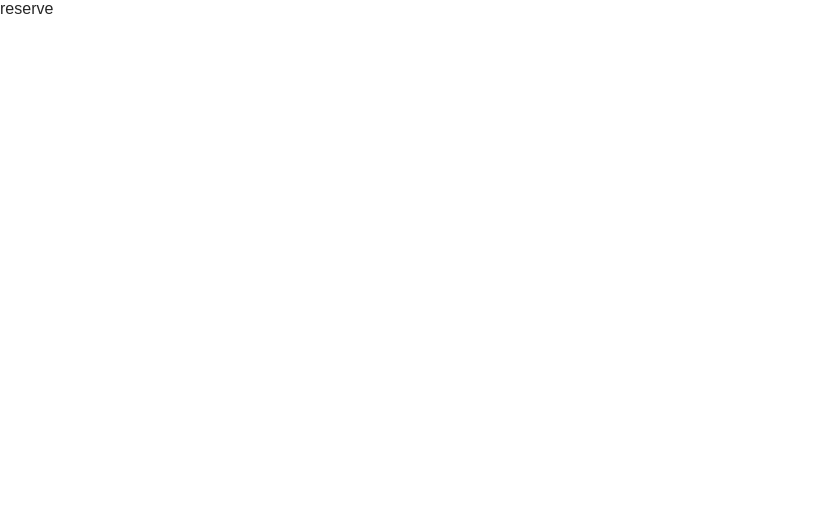
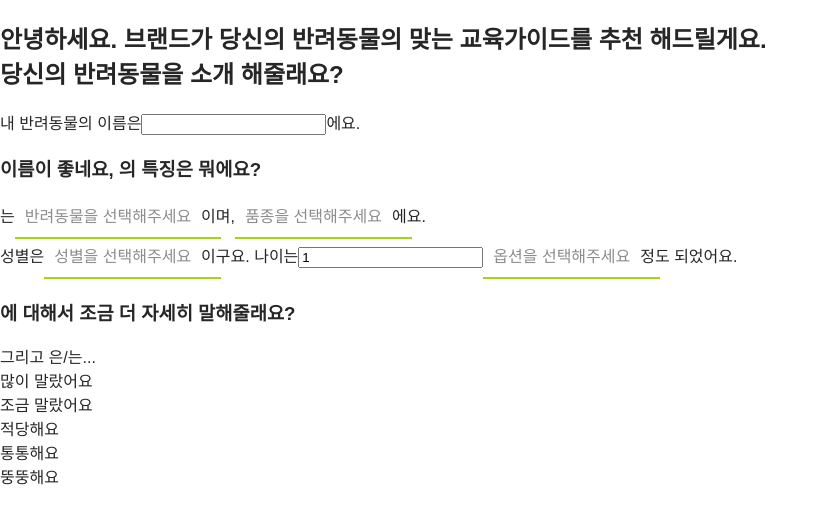
Before and after one commit to fastcampus-hackaton/fds-sps-hackaton, a React (Create React App) app: page /reserve in a window 1280 px wide. Shown: the top 524 px of the page, without its empty margins (0-828 px from the left). Built offline with nearby package versions, Linux system fonts and the light colour scheme.

Commit message:
Modify reserve component Add input, combo box component, options

```diff
--- a/src/components/Reserve.js
+++ b/src/components/Reserve.js
@@ -1,8 +1,245 @@
 import React, { Component } from "react";
+import ComboBox from "./ComboBox";
 
 class Reserve extends Component {
+  state = {
+    visible: true,
+    brand: "브랜드",
+    species: ["멍멍이", "고양이"],
+    kinds: {
+      dogs: ["스피츠", "섀퍼드", "말티즈"],
+      cats: ["코리안 숏컷", "아메리칸 숏컷", "페르시안"]
+    },
+    agesTerm: ["주", "개월", "연"],
+    genders: ["암컷", "수컷"],
+    weights: [
+      "많이 말랐어요",
+      "조금 말랐어요",
+      "적당해요",
+      "통통해요",
+      "뚱뚱해요"
+    ],
+    myPet: {
+      name: "",
+      species: "",
+      kind: "",
+      gender: "",
+      agesNum: 1,
+      agesTerm: "",
+      weight: 2
+    }
+  };
+  handleChangeName = e => {
+    const value = e.target.value;
+    this.setState(prevState => ({
+      myPet: {
+        ...prevState.myPet,
+        name: value
+      }
+    }));
+  };
+  handleContinue = () => {
+    this.setState({
+      visible: true
+    });
+  };
+  changeSpecies = item => {
+    this.setState(prevState => ({
+      myPet: {
+        ...prevState.myPet,
+        species: item,
+        kind: ""
+      }
+    }));
+  };
+  changeKinds = item => {
+    this.setState(prevState => ({
+      myPet: {
+        ...prevState.myPet,
+        kind: item
+      }
+    }));
+  };
+  changeGender = item => {
+    this.setState(prevState => ({
+      myPet: {
+        ...prevState.myPet,
+        gender: item
+      }
+    }));
+  };
+  handleChangeAge = e => {
+    const value = e.target.value;
+    this.setState(prevState => ({
+      myPet: {
+        ...prevState.myPet,
+        agesNum: value
+      }
+    }));
+  };
+  changeAgesTerm = item => {
+    this.setState(prevState => ({
+      myPet: {
+        ...prevState.myPet,
+        agesTerm: item
+      }
+    }));
+  };
+  handleChangeWeight = index => {
+    this.setState(prevState => ({
+      myPet: {
+        ...prevState.myPet,
+        weight: index
+      }
+    }));
+  };
+
   render() {
-    return <div>reserve</div>;
+    const {
+      visible,
+      brand,
+      species,
+      kinds,
+      agesTerm,
+      genders,
+      weights,
+      myPet
+    } = this.state;
+    return (
+      <div>
+        <h2 className="reserve-title">
+          안녕하세요. {brand}가 당신의 반려동물의 맞는 교육가이드를 추천
+          해드릴게요.<br />
+          당신의 반려동물을 소개 해줄래요?
+        </h2>
+        <form className="reserve-form">
+          <label htmlFor="reserve-name">
+            내 반려동물의 이름은
+            <input
+              name="name"
+              id="reserve_name"
+              type="text"
+              value={myPet.name}
+              onChange={this.handleChangeName}
+              autoComplete="off"
+              required
+            />
+            에요.
+          </label>
+          {!visible ? (
+            <button
+              type="button"
+              onClick={this.handleContinue}
+              disabled={myPet.name ? false : true}
+            >
+              조금 더 소개할까요?
+            </button>
+          ) : (
+            <React.Fragment>
+              <section className="reserve-info">
+                <h3 className="reserve-form__title">
+                  이름이 좋네요, {myPet.name}의 특징은 뭐에요?
+                </h3>
+                <div className="reserve-form__field">
+                  <div className="reserve-form__paragraph">
+                    {myPet.name}는
+                    <ComboBox
+                      options={species}
+                      defaultText={"반려동물을 선택해주세요"}
+                      selected={myPet.species}
+                      onSelectItem={this.changeSpecies}
+                    />이며,
+                    <ComboBox
+                      options={
+                        myPet.species === "멍멍이" ? kinds.dogs : kinds.cats
+                      }
+                      defaultText={"품종을 선택해주세요"}
+                      selected={myPet.kind}
+                      onSelectItem={this.changeKinds}
+                    />
+                    에요.
+                  </div>
+                  <div className="reserve-form__paragraph">
+                    성별은
+                    <ComboBox
+                      options={genders}
+                      defaultText={"성별을 선택해주세요"}
+                      selected={myPet.gender}
+                      onSelectItem={this.changeGender}
+                    />이구요. 나이는
+                    <input
+                      type="number"
+                      min="0"
+                      value={myPet.agesNum}
+                      onChange={this.handleChangeAge}
+                      required
+                    />
+                    <ComboBox
+                      options={agesTerm}
+                      selected={myPet.agesTerm}
+                      onSelectItem={this.changeAgesTerm}
+                    />
+                    정도 되었어요.
+                  </div>
+                </div>
+              </section>
+              <section className="reserve-option">
+                <h3 className="reserve-form__title">
+                  {myPet.name}에 대해서 조금 더 자세히 말해줄래요?
+                </h3>
+                <div className="reserve-form__paragraph">
+                  그리고 {myPet.name}은/는...
+                </div>
+                <div
+                  className={`reserve-weight reserve-weight--${myPet.species}`}
+                >
+                  {weights.map((item, index) => (
+                    <div className={`weight-${index}`} key={index}>
+                      <div className="weight-photo" />
+                      <div
+                        className="weight-txt"
+                        onClick={() => this.handleChangeWeight(index)}
+                      >
+                        <div
+                          className={`weight-checkbox ${myPet.weight ===
+                            index && "weight-checkbox--current"}`}
+                        />
+                        <span className="text">{item}</span>
+                      </div>
+                    </div>
+                  ))}
+                  {/* <label htmlFor="weight-0" className="">
+                    <input id="weight-0" name="weight" type="radio" />
+                    <div className="weight-photo" />
+                    <span className="text">많이 말랐어요</span>
+                  </label>
+                  <label htmlFor="weight-1">
+                    <input id="weight-1" name="weight" type="radio" />
+                    <div className="weight-photo" />
+                    <span className="text">조금 말랐어요</span>
+                  </label>
+                  <label htmlFor="weight-2">
+                    <input id="weight-2" name="weight" type="radio" />
+                    <div className="weight-photo" />
+                    <span className="text">적당해요</span>
+                  </label>
+                  <label htmlFor="weight-3">
+                    <input id="weight-3" name="weight" type="radio" />
+                    <div className="weight-photo" />
+                    <span className="text">통통해요</span>
+                  </label>
+                  <label htmlFor="weight-4">
+                    <input id="weight-4" name="weight" type="radio" />
+                    <div className="weight-photo" />
+                    <span className="text">뚱뚱해요</span>
+                  </label> */}
+                </div>
+              </section>
+            </React.Fragment>
+          )}
+        </form>
+      </div>
+    );
   }
 }
 
```
Also changed, not shown: src/images/body-condition.png (added).
